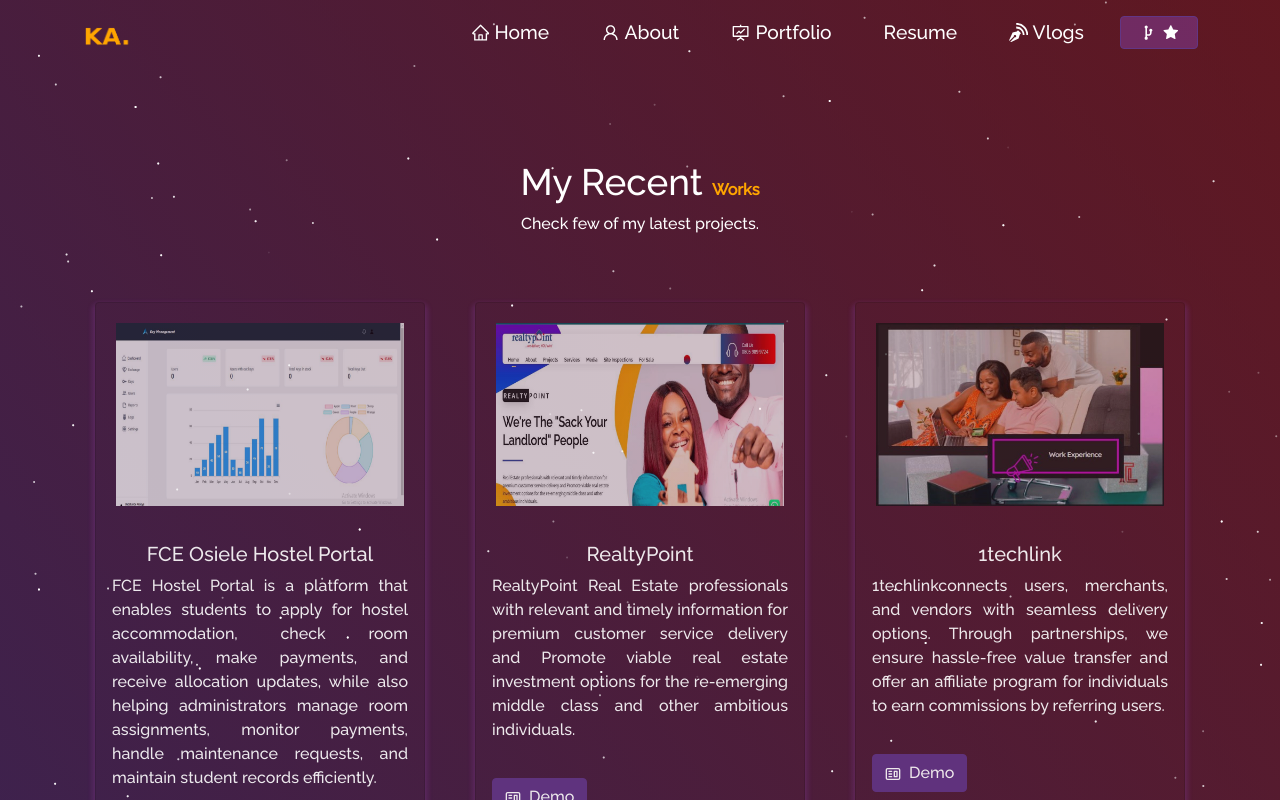
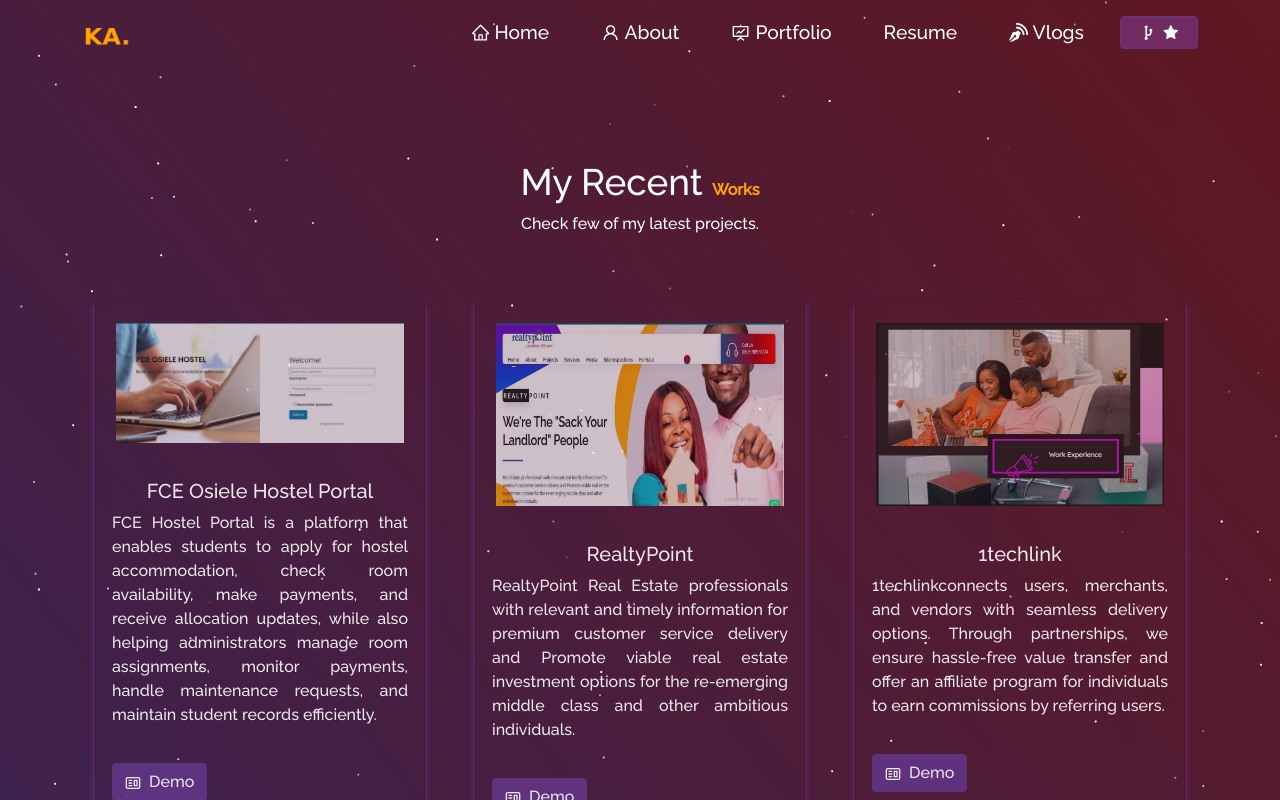
Before and after one commit to AbioyeKazeem/portfolio, a React (Create React App) app: page /project in a window 1280 px wide. Shown: the top 800 px of the page. Built offline with nearby package versions, Linux system fonts and the light colour scheme.

Commit message:
Hostel image updated

```diff
--- a/src/components/Projects/Projects.js
+++ b/src/components/Projects/Projects.js
@@ -3,7 +3,8 @@
 import ProjectCard from "./ProjectCards";
 import Particle from "../Particle";
 import elemoni from "../../Assets/Projects/Elemoni.png";
-import keymgt from "../../Assets/Projects/keymgt.png";
+//import keymgt from "../../Assets/Projects/keymgt.png";
+import Osiele from "../../Assets/Projects/fcehostelosiele.jpg";
 import cradleHive from "../../Assets/Projects/CradleHive.png";
 import Realtypoint from "../../Assets/Projects/Realtypoint.jpg";
 import techlink from "../../Assets/Projects/techlink.jpg";
@@ -27,7 +28,7 @@
         <Row style={{ justifyContent: "center", paddingBottom: "10px" }}>
           <Col md={4} className="project-card">
             <ProjectCard
-              imgPath={keymgt}
+              imgPath={Osiele}
               isBlog={false}
               title="FCE Osiele Hostel Portal"
               description="FCE Hostel Portal is a platform that enables students to apply for hostel accommodation, check room availability, make payments, and receive allocation updates, while also helping administrators manage room assignments, monitor payments, handle maintenance requests, and maintain student records efficiently."
```
